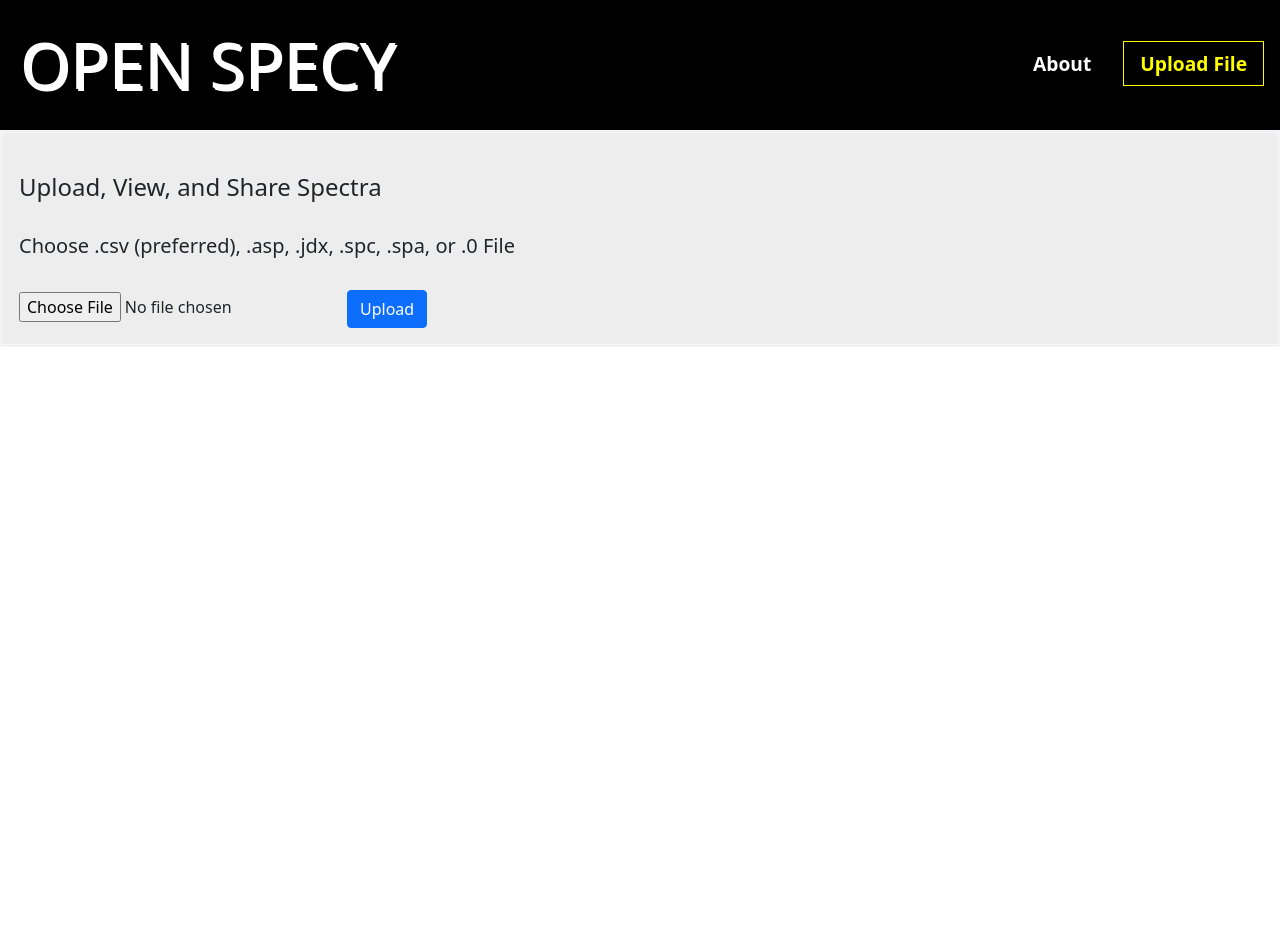
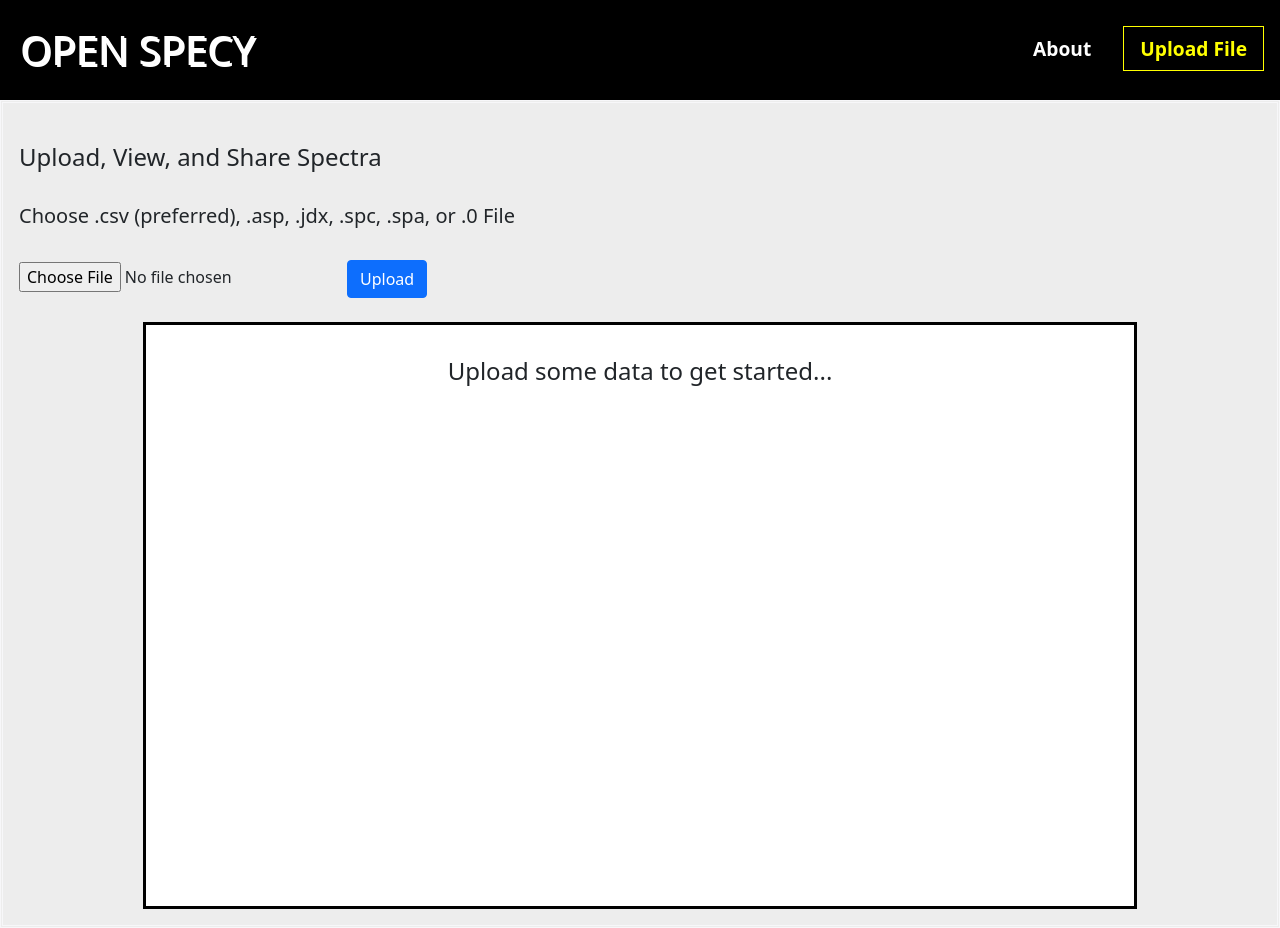
Before and after one commit to sujith15/OpenSpecy_project_21, a React (Create React App) app in the folder frontend-react/: page /upload in a window 1280 px wide. Before the commit the page ends 800 px from the top, so only its background shows below. Built offline with nearby package versions, Linux system fonts and the light colour scheme.

Commit message:
Edited nav bar and added box to upload page

```diff
--- a/frontend-react/src/NavBar.css
+++ b/frontend-react/src/NavBar.css
@@ -1,6 +1,6 @@
 .navbar {
   background-color: black;
-  height: 130px;
+  height: 100px;
   display: flex;
   justify-content: center;
   align-items: center;
@@ -16,14 +16,14 @@
   align-items: center;
   height: 100%;
   width: 100%;
-  max-width: 1500px;
+  /*max-width: 1500px;*/
 }
 
 .nav-logo {
   color: white;
   margin-left: 20px;
   text-decoration: none;
-  font-size: 4rem;
+  font-size: 2.5rem;
   flex-grow: 1;
   text-shadow: 2px 2px white;
   max-width: fit-content;
--- a/frontend-react/src/NavBar.js
+++ b/frontend-react/src/NavBar.js
@@ -24,7 +24,7 @@
             <NavLink
               exact
               to="/upload"
-              ctiveClassName="active "
+              activeClassName="active "
               className="nav-links"
             >
               <b> Upload File </b>
--- a/frontend-react/src/Uploadpage.js
+++ b/frontend-react/src/Uploadpage.js
@@ -55,6 +55,29 @@
         </form>
       </div>
 
+      <br></br>
+        <div style={{
+          display: "flex",
+          justifyContent: "center",
+          alignContent: "center",
+        }}>
+          <div style={{
+            border: "solid black",
+            backgroundColor: "white",
+            padding: "2rem",
+            width: "80%",
+            textAlign: "center"
+          }}>
+            <h4 id="placeholder1">Upload some data to get started...</h4>
+            <div style={{
+              width: "100%",
+              height: "30rem",
+              visibility: "hidden"
+            }}
+            >
+            </div>
+          </div>
+        </div>
 
     </div>
   );
```
